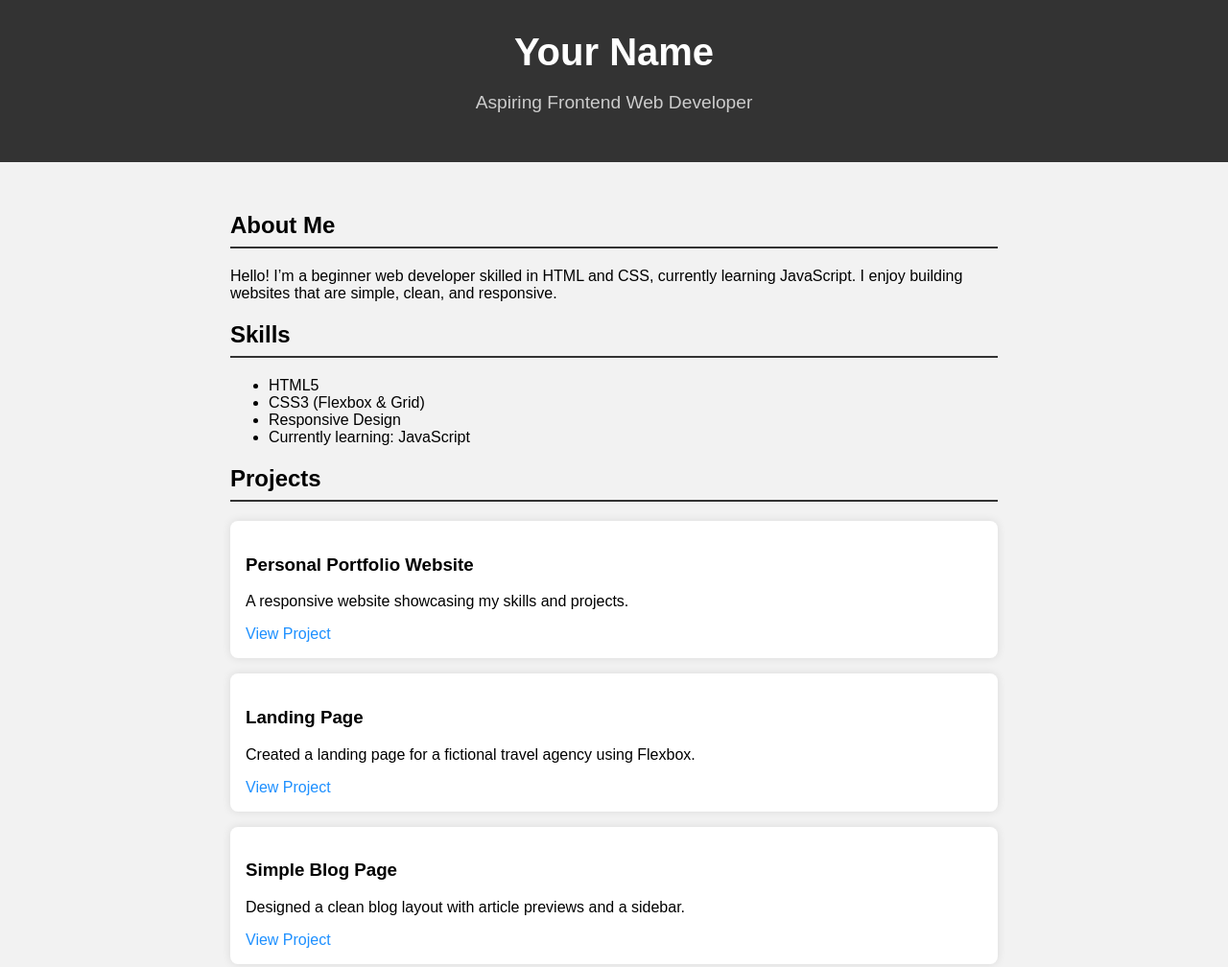
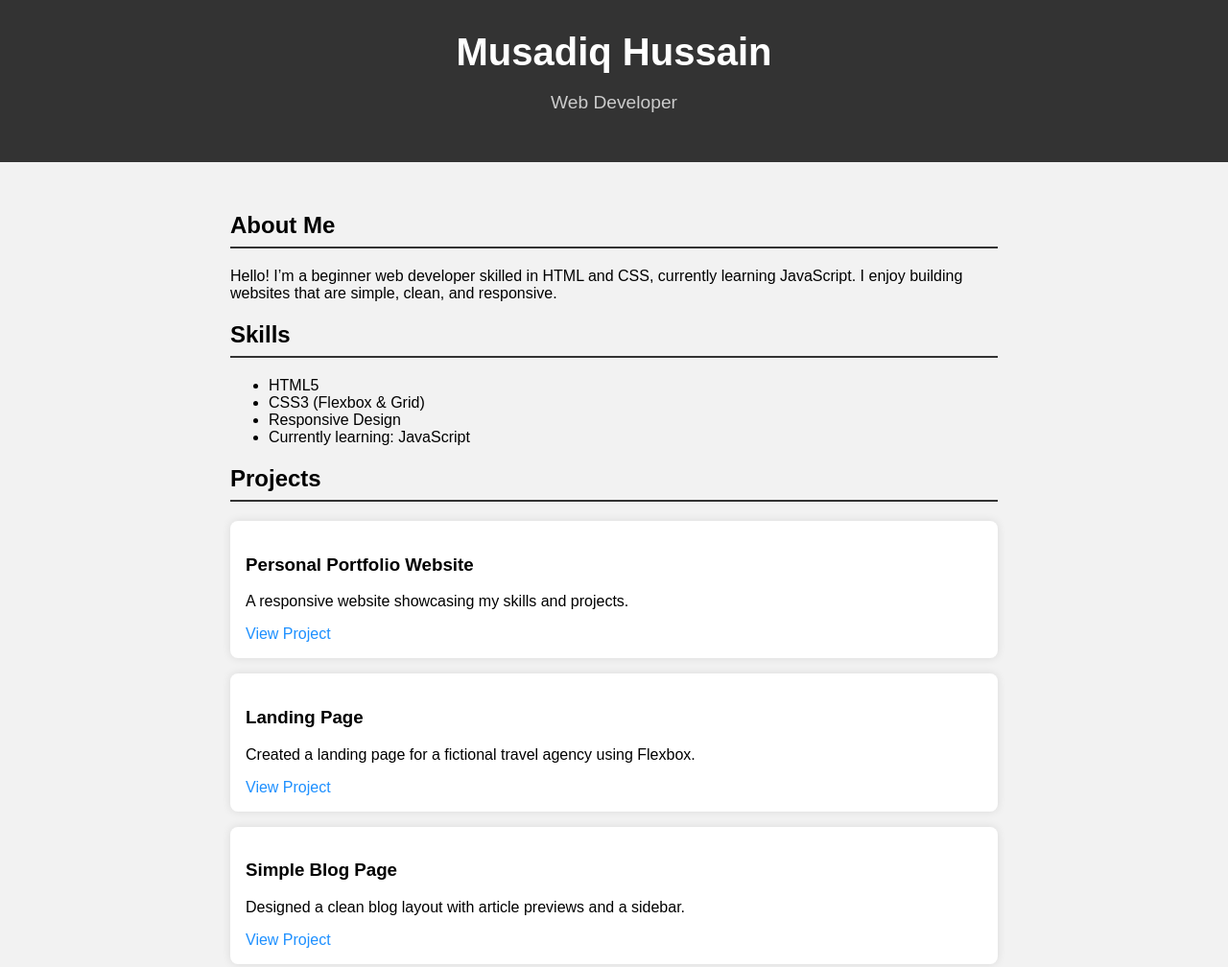
Before and after one commit to musadiqhussain110/portfolio, a plain HTML site: page index.html in a window 1280 px wide. Shown: the top 1008 px of the page at 96% size. Drawn offline with Linux system fonts and the light colour scheme.

Commit message:
Update index.html

```diff
--- a/index.html
+++ b/index.html
@@ -9,8 +9,8 @@
 <body>
 
   <header>
-    <h1>Your Name</h1>
-    <p>Aspiring Frontend Web Developer</p>
+    <h1>Musadiq Hussain</h1>
+    <p>Web Developer</p>
   </header>
 
   <section>
```
